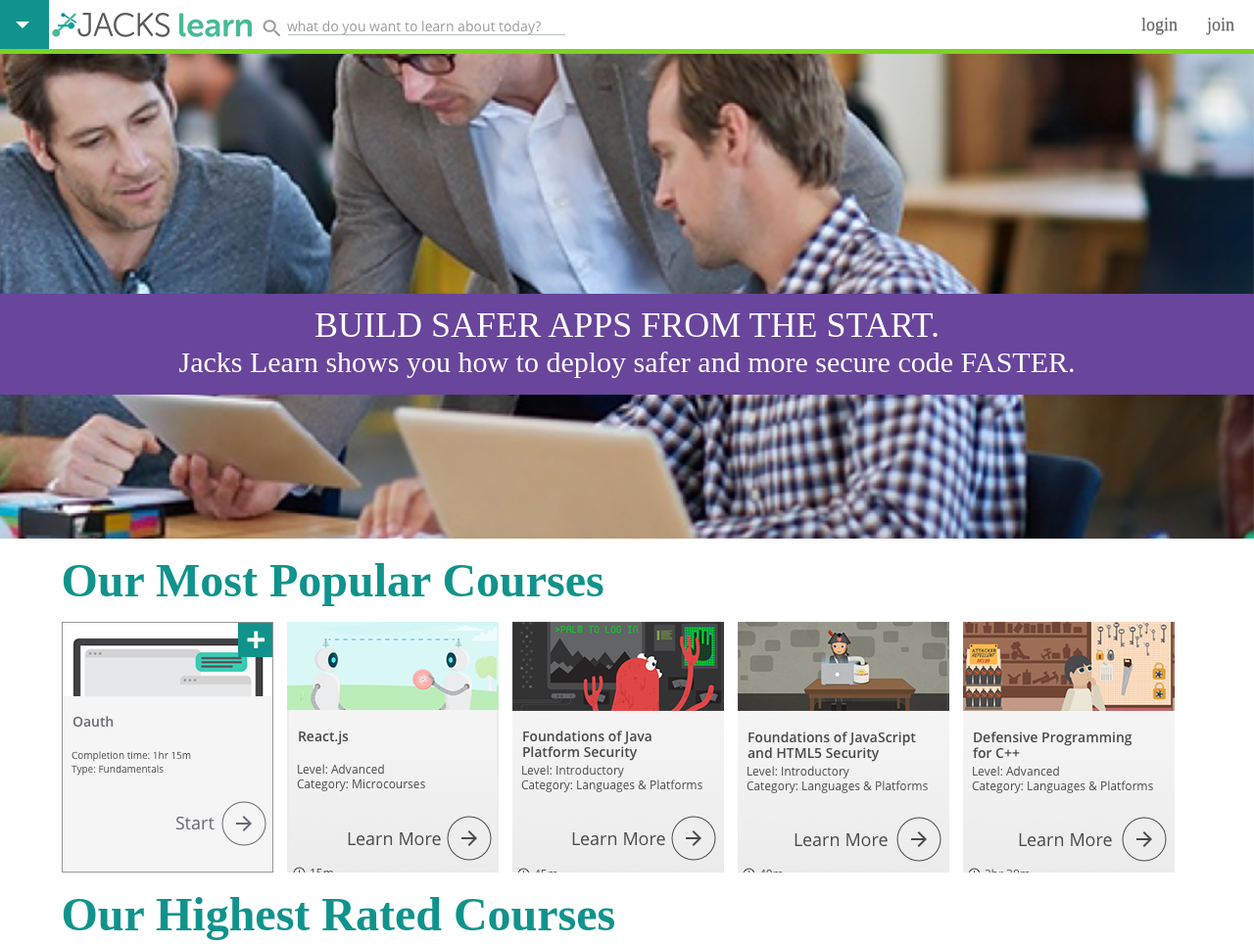
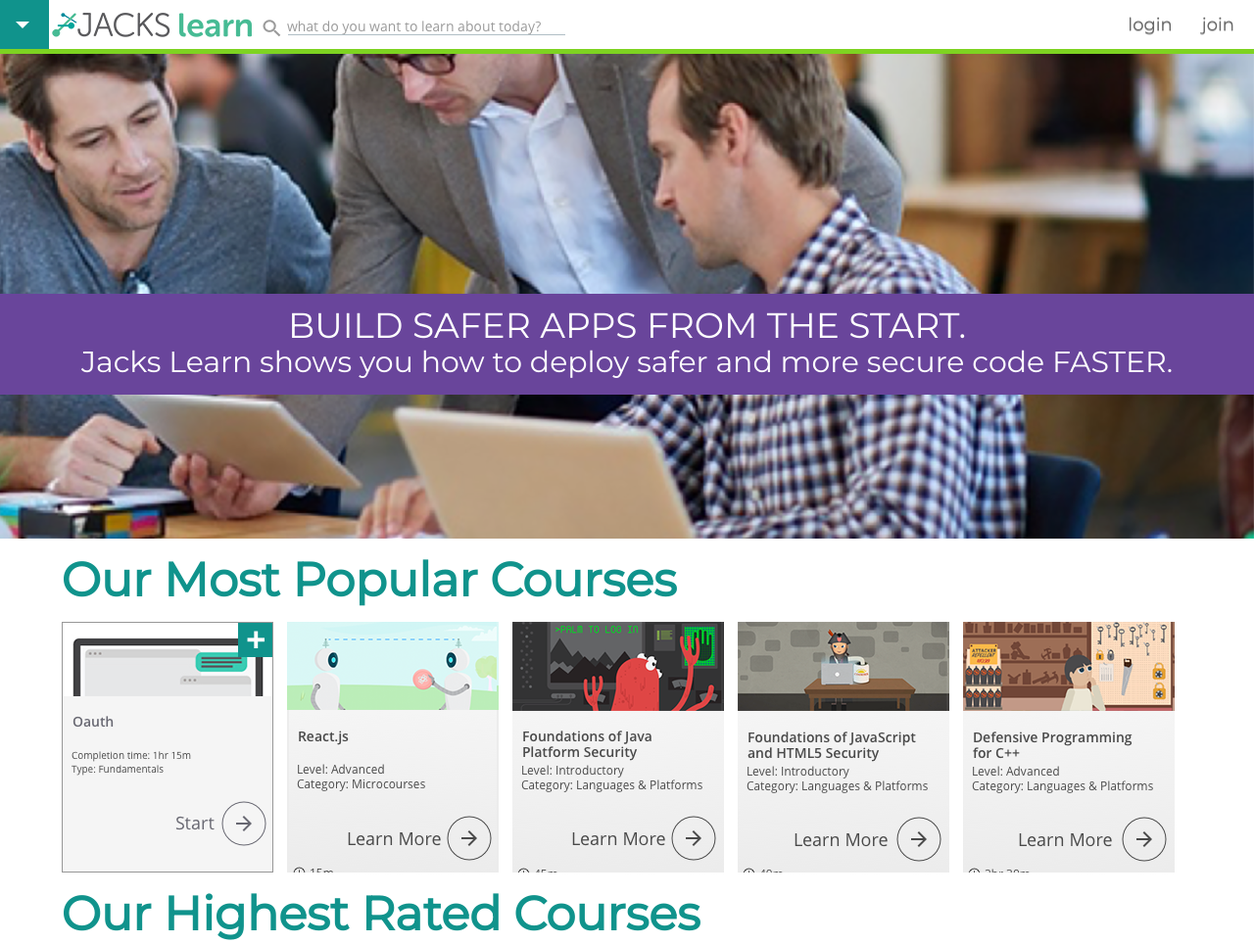
Before and after one commit to daveatcodiscope/example, a website: page jackslearn/index.html in a window 1280 px wide. Shown: the top 964 px of the page at 98% size. Drawn offline with Linux system fonts and the light colour scheme.

Commit message:
Gibson to Montserrat

```diff
--- a/jackslearn/css/jackslearn.css
+++ b/jackslearn/css/jackslearn.css
@@ -87,7 +87,7 @@ padding-left: 15px;
 color: #ffffff;
 font-size: 16px;
 text-decoration: none;
-font-family: 'Open Sans Condensed';
+font-family: 'Montserrat';
 font-weight: bold;
 }
 
@@ -127,7 +127,7 @@ float: left;
 }
 
 .opening {
- font-family: 'Gibson', serif;
+ font-family: 'Montserrat', serif;
  font-weight: 500;
  font-size: 36px;
  display: block;
@@ -181,7 +181,7 @@ float: left;
 }
 
 .tileHeader {
-font-family: Gibson;
+font-family: Montserrat;
 font-size: 48px;
 font-weight: 600;
 color: #10938c;
@@ -321,7 +321,7 @@ float: right;
 position:relative;
 margin-top: 15px;
 margin-right: 20px;
-font-family:"Gibson"; font-weight: normal;
+font-family:"Montserrat"; font-weight: normal;
 font-size: 18px; text-decoration: none;
 color: #000000;
 }
@@ -338,7 +338,7 @@ padding-left: 30px;
 }
 
 .menu a {
-font-family:"Gibson"; font-weight: normal;
+font-family:"Montserrat"; font-weight: normal;
 text-shadow:0px 1px 0px rgba(0,0,0,0.5);
 color: #000000;
 transition:color linear 0.15s;
@@ -359,7 +359,7 @@ opacity:0.8;
 display:inline-block;
 float: right;
 position:relative;
-font-family:"Open Sans Condensed"; font-weight: bold;
+font-family:"Montserrat"; font-weight: bold;
 font-size: 30px;
 color: #ffffff;
 }
```
